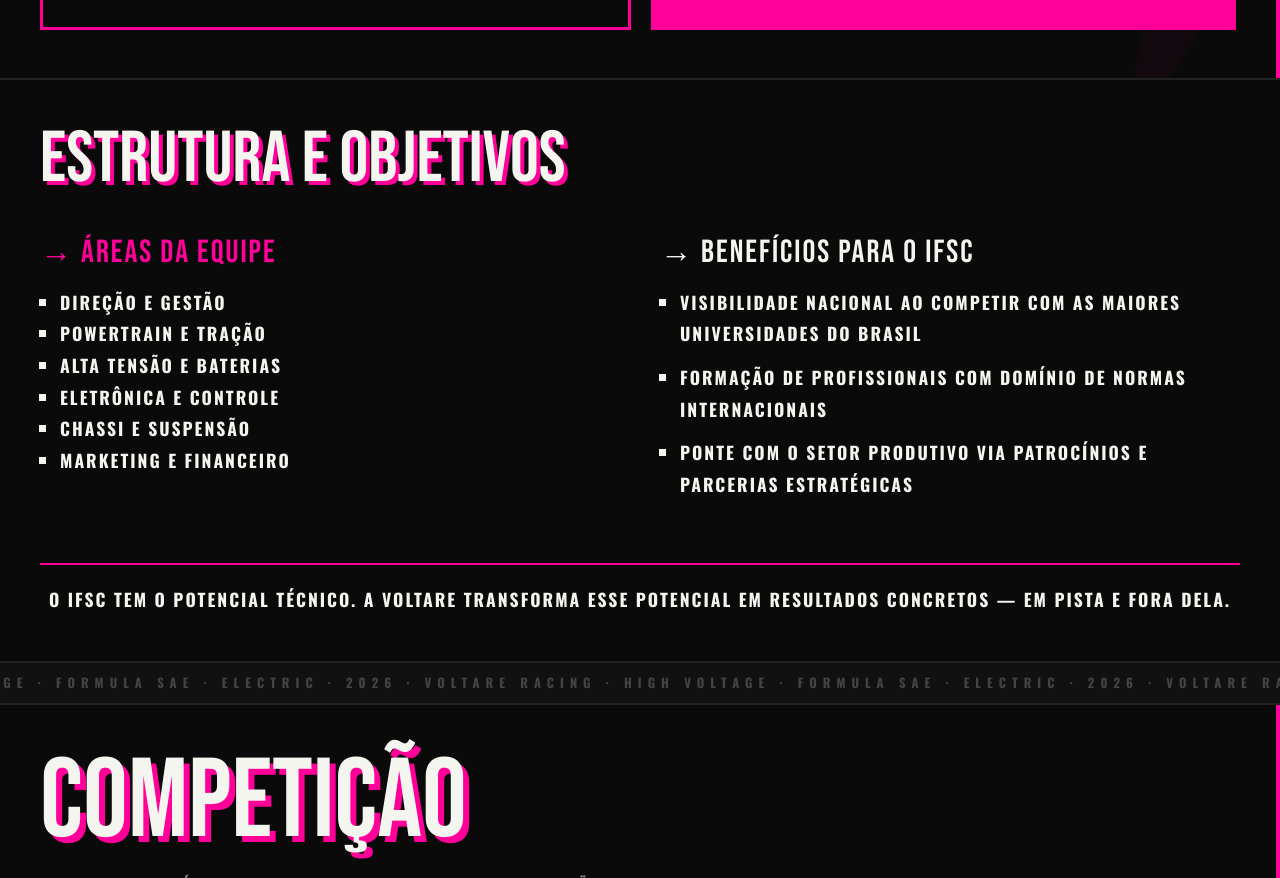
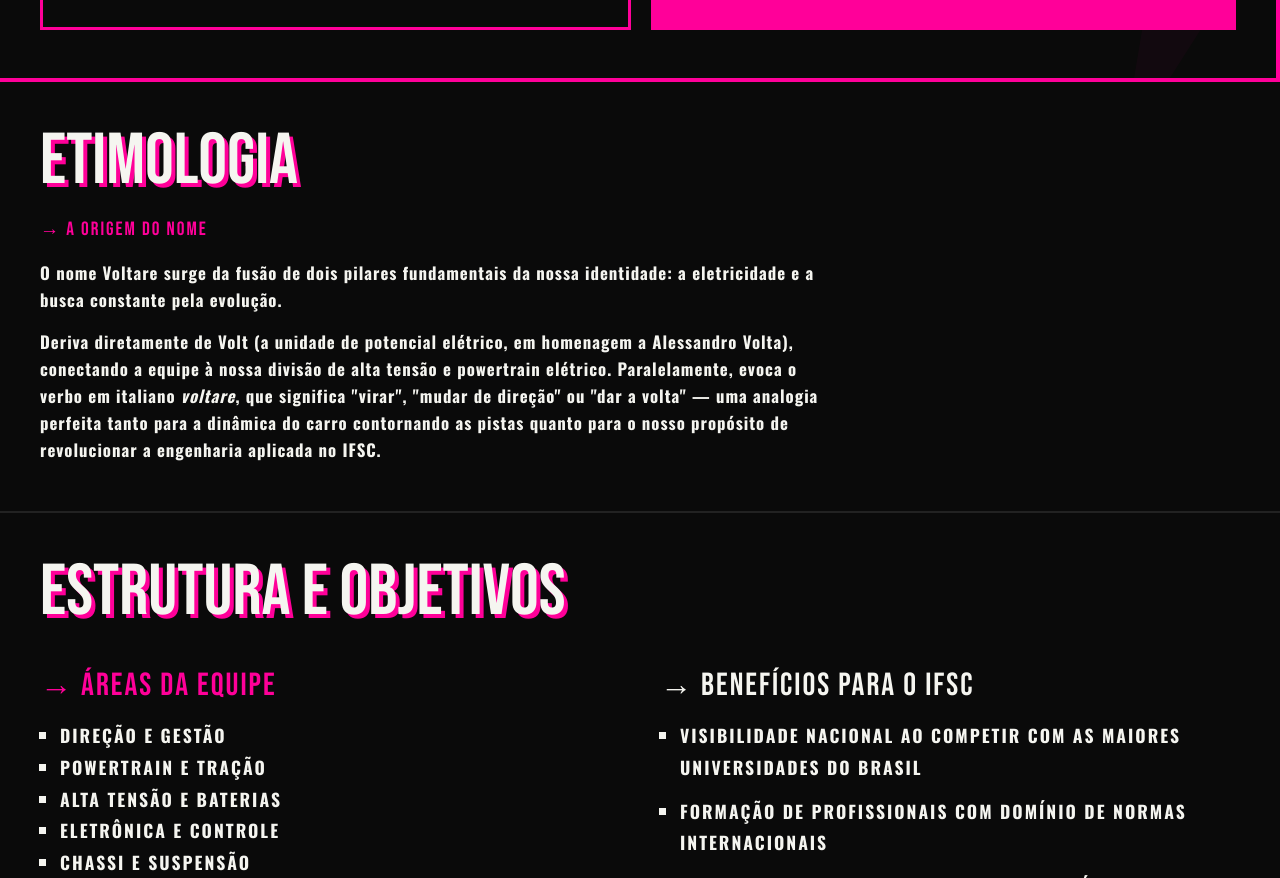
Before and after one commit to Voltare-Racing/Voltare-Site, a plain HTML site: page index.html in a window 1280 px wide. Shown: the part 1421-2299 px from the top of the page. Drawn offline with nearby package versions, Linux system fonts and the light colour scheme.

Commit message:
Update index.html

```diff
--- a/index.html
+++ b/index.html
@@ -727,6 +727,23 @@
   </div>
 
 </section>
+<section class="page" style="min-height: auto; padding: 48px 40px; background: var(--black); border-top: 4px solid var(--pink);">
+  <div class="poster-title" style="font-size: clamp(2.5rem, 6vw, 4.5rem); text-shadow: 4px 4px 0 var(--pink); margin-bottom: 20px; width: 100%;">
+    ETIMOLOGIA
+  </div>
+
+  <div style="font-family: 'Oswald', sans-serif; letter-spacing: 1px; max-width: 800px; line-height: 1.6; color: var(--white);">
+    <p style="font-size: 1.2rem; margin-bottom: 15px; text-transform: uppercase; color: var(--pink); font-family: 'Bebas Neue', sans-serif; letter-spacing: 2px;">
+      → A Origem do Nome
+    </p>
+    <p style="font-size: 1.05rem; margin-bottom: 15px;">
+      O nome <strong>Voltare</strong> surge da fusão de dois pilares fundamentais da nossa identidade: a eletricidade e a busca constante pela evolução.
+    </p>
+    <p style="font-size: 1.05rem;">
+      Deriva diretamente de <strong>Volt</strong> (a unidade de potencial elétrico, em homenagem a Alessandro Volta), conectando a equipe à nossa divisão de alta tensão e powertrain elétrico. Paralelamente, evoca o verbo em italiano <em>voltare</em>, que significa <strong>"virar", "mudar de direção" ou "dar a volta"</strong> — uma analogia perfeita tanto para a dinâmica do carro contornando as pistas quanto para o nosso propósito de revolucionar a engenharia aplicada no IFSC.
+    </p>
+  </div>
+</section>
 <section class="page" style="min-height: auto; padding: 48px 40px; background: var(--black); border-top: 2px solid #222;">
 
   <div class="poster-title" style="font-size: clamp(2.5rem, 6vw, 4.5rem); text-shadow: 4px 4px 0 var(--pink); margin-bottom: 40px; width: 100%;">
```
